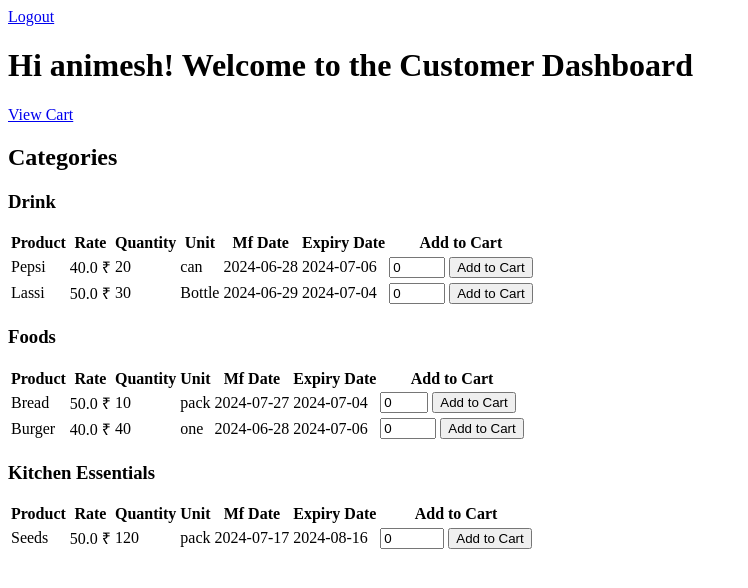
After one commit to unplugged-animesh/Bootcamp-code, a Flask app: page /customer/1/dashboard in a window 1280 px wide. The commit adds this page. Shown: the top 588 px of the page, without its empty margins (0-748 px from the left). Run offline with Flask 3, Linux system fonts and the light colour scheme; a user stored in the database is signed in.

Commit message:
Updated files

```diff
--- a/Models/model.py
+++ b/Models/model.py
@@ -38,6 +38,7 @@ class Cart(db.Model):
     items = db.relationship("CartItem", backref="Cart",cascade='all, delete-orphan')
 
 
+
 class CartItem(db.Model):
     id = db.Column(db.Integer, primary_key=True, autoincrement=True)
     quantity = db.Column(db.Integer, default=0, nullable=False)
--- /dev/null
+++ b/Templates/customer_dashboard.html
@@ -0,0 +1,64 @@
+<!DOCTYPE html>
+<html>
+
+<head>
+    <title>Customer Dashboard</title>
+</head>
+
+<body>
+    <div class="my-box">
+        <div class="logout">
+            <a href="{{ url_for('logout') }}" class="logout-btn">Logout</a>
+        </div>
+        <h1>Hi {{name}}! Welcome to the Customer Dashboard</h1>
+        <div class="cart-button">
+            <a href="{{ url_for('cart', curr_login_id=data.curr_login_id) }}" class="view-cart-btn">View Cart</a>
+        </div>
+        <div class="section">
+            <h2>Categories</h2>
+            </form>
+            {% for category, pdts in data.cart.items() %}
+            <div class="category">
+                <h3 class="category-name">{{ category }}</h3>
+                <table class="product-table">
+                    <tr>
+                        <th>Product</th>
+                        <th>Rate</th>
+                        <th>Quantity</th>
+                        <th>Unit</th>
+                        <th>Mf Date</th>
+                        <th>Expiry Date</th>
+                        <th>Add to Cart</th>
+                    </tr>
+                    {% for my_count, product in pdts %}
+                    <tr>
+                        <td class="product-name">{{ product.name }}</td>
+                        <td class="product-rate">{{ product.price}} ₹</td>
+                        <td class="product-quantity">
+                            {% if product.quantity == 0 %}
+                            Out of Stock
+                            {% else %}
+                            {{ product.quantity }}
+                            {% endif %}
+                        </td>
+                        <td class="product-unit">{{ product.unit }}</td>
+                        <td class="product-mf-date">{{ product.mf_date }}</td>
+                        <td class="product-expiry-date">{{ product.expiry_date }}</td>
+                        <td>
+                            <form method="POST"
+                                action="{{ url_for('customer_add_to_cart', curr_login_id=data.curr_login_id, product_id=product.id) }}">
+                                <input type="number" name="quantity" value="0" min="0"
+                                    max="{{ product.quantity-my_count }}">
+                                <button type="submit" class="add-to-cart-btn">Add to Cart</button>
+                            </form>
+                        </td>
+                    </tr>
+                    {% endfor %}
+                </table>
+            </div>
+            {% endfor %}
+        </div>
+    </div>
+</body>
+
+</html>
--- a/Templates/login.html
+++ b/Templates/login.html
@@ -3,6 +3,7 @@
 
 <head>
     <title>Login</title>
+    <link rel="stylesheet" type="text/css" href="{{url_for('static',filename='login.css')}}">
 </head>
 
 <body>
--- a/app.py
+++ b/app.py
@@ -5,16 +5,17 @@ from sqlalchemy.exc import IntegrityError
 from datetime import datetime
 
 
-app=Flask(__name__)
-
-app.config['SECRET_KEY']='East'
-app.config['SQLALCHEMY_DATABASE_URI']='sqlite:///grocery.sqlite3'
-app.config['SQLALCHEMY_TRACK_MODIFICATIONS']=False
-app.config['SQLALCHEMY_SILENCE_UBER_WARNING']=1
+app = Flask(__name__)
+app.config['SECRET_KEY'] = 'East'
+app.config['SQLALCHEMY_DATABASE_URI'] = 'sqlite:///grocery_store.sqlite3'
+app.config['SQLALCHEMY_TRACK_MODIFICATIONS'] = False
+app.config['SQLALCHEMY_SILENCE_UBER_WARNING'] = 1
 
 db.init_app(app)
 
 
+# @app.before_request
+# def create_all():
 with app.app_context():
     db.create_all()
 
@@ -23,39 +24,35 @@ with app.app_context():
 def home():
     return redirect(url_for('logout'))
 
+@app.route('/signup', methods=['GET', 'POST'])
+def signup():
+    if request.method == 'POST':
+        username = request.form['username']
+        email = request.form['email']
+        password = request.form['password']
+        admin = False
 
 
-#for Signup
-
-@app.route('/signup' , methods=['GET','POST'])
-def signup():
-    if request.method == 'POST':
-        username=request.form['username']
-        email=request.form['email']
-        password=request.form['password']
-        admin=False
-
-        if request.form.get('admin_key') =='Asharma':
-            admin=True
+        if request.form.get('admin_key') == 'Asharma':
+            admin = True
 
         try:
-            user=User(username=username,email=email,password=password,admin=admin)
+            user = User(username=username, email=email,password=password, admin=admin)
             db.session.add(user)
             db.session.commit()
-
             if not admin:
-                db.session.add(user)
+                cart = Cart(user_id=user.id)
+                db.session.add(cart)
                 db.session.commit()
-            flash('Your account was created Successfully.','success')
+            flash('Your account was created successfully.', 'success')
             return redirect(url_for('login'))
 
         except IntegrityError as e:
             db.session.rollback()
-            flash('Username or email already exists.')
+            flash('Username or email already exists. Please choose a different username or email.')
             return redirect(url_for('signup'))
 
     return render_template('signup.html')
-
 
 
 @app.route('/login', methods=['GET', 'POST'])
@@ -80,8 +77,8 @@ def login():
 
 
 def get_user_admin(curr_login_id):
-    if 'user_id' in session and curr_login_id==session['user_id']:
-        user=User.query.get(curr_login_id)
+    if 'user_id' in session and curr_login_id == session['user_id']:
+        user = User.query.get(curr_login_id)
         return user.admin
     return False
 
@@ -89,18 +86,15 @@ def get_user_admin(curr_login_id):
 
 @app.route('/dashboard/<int:curr_login_id>', methods=['GET'])
 def dashboard(curr_login_id):
-    if request.method=='GET':
-        if 'user_id' in session and session['user_id']==curr_login_id:
-            user=User.query.get(curr_login_id)
+    if request.method == 'GET':
+        if 'user_id' in session and session['user_id'] == curr_login_id:
+            user = User.query.get(curr_login_id)
             if user.admin:
-                return redirect(url_for('admin_dashboard',curr_login_id=curr_login_id))
+                return redirect(url_for('admin_dashboard', curr_login_id=curr_login_id))
             else:
-                return redirect(url_for('customer_dashboard',curr_login_id=curr_login_id))
-
-        flash('Please login to access the Dashboard')
-        return redirect (url_for('logout'))
-
-
+                return redirect(url_for('customer_dashboard', curr_login_id=curr_login_id))
+        flash('Please login to access the dashboard.')
+        return redirect(url_for('logout'))
 
 
 @app.route('/admin/<int:curr_login_id>/dashboard', methods=['GET'])
@@ -120,49 +114,90 @@ def admin_dashboard(curr_login_id):
         flash('Please login to access the admin dashboard.')
         return redirect(url_for('logout'))
 
+@app.route('/admin/<int:curr_login_id>/stats', methods=['GET'])
+def admin_stats(curr_login_id):
+    if 'user_id' in session and session['user_id'] == curr_login_id:
+        user = User.query.get(curr_login_id)
+        if not user.admin:
+            flash('You are not authorized to access the admin dashboard.')
+            return redirect(f"/dashboard/{curr_login_id}")
 
-@app.route('/admin/<int:curr_login_id>/create_category', methods=['GET','POST'])
+        categories = Category.query.all()
+        category_stats = []
+        for category in categories:
+            product_count = len(category.products)
+            total_quantity = sum([product.quantity for product in category.products])
+            category_stats.append({
+                'name': category.name,
+                'product_count': product_count,
+                'total_quantity': total_quantity
+            })
+
+        data = {
+            'curr_login_id': curr_login_id,
+            'category_stats': category_stats
+        }
+        return render_template('admin_stats.html', data=data, name=user.username)
+
+    flash('Please login to access the admin dashboard.')
+    return redirect(url_for('logout'))
+
+@app.route('/customer/<int:curr_login_id>/dashboard', methods=['GET'])
+def customer_dashboard(curr_login_id):
+    if request.method == 'GET':
+        if 'user_id' in session and session['user_id'] == curr_login_id:
+            categories = Category.query.all()
+            user_cart = Cart.query.filter_by(user_id=curr_login_id).first()
+            data = {'curr_login_id': curr_login_id,
+                    'cart': {f'{category.name}': [((lambda x: 0 if x is None else x.quantity)(CartItem.query.filter_by(
+                        cart_id=user_cart.id, cartitem_product_id=product.id).first()), product) for product in category.products] for category in categories}}
+            return render_template('customer_dashboard.html', data=data, name=User.query.get(curr_login_id).username)
+        flash('Please login to access the admin dashboard.')
+        return redirect(url_for('logout'))
+
+
+@app.route('/admin/<int:curr_login_id>/create_category', methods=['GET', 'POST'])
 def create_category(curr_login_id):
     if not get_user_admin(curr_login_id):
-        flash('You are not authorized to access the page')
+        flash('You are not authorized to access this page.')
         return redirect(url_for('logout'))
 
     if request.method == 'POST':
-        name=request.form['name']
+        name = request.form['name']
 
         try:
-            category=Category(name=name)
+            category = Category(name=name)
             db.session.add(category)
             db.session.commit()
-            return redirect(url_for('admin_dashboard',curr_login_id=curr_login_id))
+            return redirect(url_for('admin_dashboard', curr_login_id=curr_login_id))
         except IntegrityError:
             db.session.rollback()
-            flash("category with the name is already exists.")
-            return redirect(url_for('create_category',curr_login_id=curr_login_id))
+            flash('Category with the given name already exists.')
+            return redirect(url_for('create_category', curr_login_id=curr_login_id))
 
-    return render_template('create_category.html',curr_login_id=curr_login_id)
+    return render_template('create_category.html', curr_login_id=curr_login_id)
 
 
-@app.route('/admin/<int:curr_login_id>/edit_category/<int:category_id>', methods=['GET','POST'])
-def edit_category(curr_login_id,category_id):
+@app.route('/admin/<int:curr_login_id>/edit_categ/<int:category_id>', methods=['GET', 'POST'])
+def edit_category(curr_login_id, category_id):
     if not get_user_admin(curr_login_id):
-        flash('You are not authorized to access the page')
+        flash('You are not authorized to access this page.')
         return redirect(url_for('logout'))
 
-    category=Category.query.get_or_404(category_id)
+    category = Category.query.get_or_404(category_id)
 
-    if request.method=='POST':
+    if request.method == 'POST':
         try:
-            category.name=request.form['name']
+            category.name = request.form['name']
             db.session.commit()
-            flash('Category Updated Successfully')
-            return redirect(url_for('edit_category',curr_login_id=curr_login_id,category_id=category.id))
+            flash('Category updated successfully!')
+            return redirect(url_for('edit_category', curr_login_id=curr_login_id,category_id=category.id))
         except IntegrityError:
             db.session.rollback()
-            flash("category with the name is already exists.")
-            return redirect(url_for('edit_category',curr_login_id=curr_login_id,category_id=category.id))
+            flash('Category with the given name already exists.')
+            return redirect(url_for('edit_category', curr_login_id=curr_login_id, category_id=category.id))
 
-    return render_template('edit_category.html',curr_login_id=curr_login_id,category=category)
+    return render_template('edit_category.html', curr_login_id=curr_login_id, category=category)
 
 
 @app.route('/admin/<int:curr_login_id>/remove/<int:category_id>', methods=['GET', 'POST'])
@@ -180,22 +215,24 @@ def remove_category(curr_login_id, category_id):
 
     return render_template('remove_category.html', curr_login_id=curr_login_id, category=category)
 
-@app.route('/admin/<int:curr_login_id>/create_product' , methods=['GET','POST'])
+
+@app.route('/admin/<int:curr_login_id>/create_prod', methods=['GET', 'POST'])
 def create_product(curr_login_id):
     if not get_user_admin(curr_login_id):
         flash('You are not authorized to access this page.')
         return redirect(url_for('logout'))
 
-    if request.method=='POST':
-        name=request.form['name']
-        price=float(request.form['price'])
-        unit=request.form['unit']
-        quantity=int(request.form['quantity'])
-        mf_date=datetime.strptime(request.form['mf_date'],'%Y-%m-%d').date()
-        expiry_date=datetime.strptime(request.form['expiry_date'],'%Y-%m-%d').date()
-        category_id=int(request.form['category_id'])
-
-        product=Product(
+    if request.method == 'POST':
+        name = request.form['name']
+        price = float(request.form['price'])
+        unit = request.form['unit']
+        quantity = int(request.form['quantity'])
+        mf_date = datetime.strptime(
+            request.form['mf_date'], '%Y-%m-%d').date()
+        expiry_date = datetime.strptime(
+            request.form['expiry_date'], '%Y-%m-%d').date()
+        category_id = int(request.form['category_id'])
+        product = Product(
             name=name,
             price=price,
             unit=unit,
@@ -204,59 +241,192 @@ def create_product(curr_login_id):
             expiry_date=expiry_date,
             category_id=category_id
         )
-
         try:
             db.session.add(product)
             db.session.commit()
-            return redirect(url_for('admin_dashboard',curr_login_id=curr_login_id))
+            return redirect(url_for('admin_dashboard', curr_login_id=curr_login_id))
         except IntegrityError:
             db.session.rollback()
-            flash('Product already exists')
-            return redirect(url_for('create_product',curr_login_id=curr_login_id))
+            flash('Product already Exists.')
+            return redirect(url_for('create_product', curr_login_id=curr_login_id))
 
-    categories=Category.query.all()
-    return render_template('create_product.html',curr_login_id=curr_login_id,categories=categories)
+    categories = Category.query.all()
+    return render_template('create_product.html', curr_login_id=curr_login_id,categories=categories)
 
-@app.route('/admin/<int:curr_login_id>/edit_product/<int:product_id>' , methods=['GET','POST'])
-def edit_product(curr_login_id,product_id):
+
+@app.route('/admin/<int:curr_login_id>/edit_product/<int:product_id>', methods=['GET', 'POST'])
+def edit_product(curr_login_id, product_id):
     if not get_user_admin(curr_login_id):
         flash('You are not authorized to access this page.')
         return redirect(url_for('logout'))
 
-    product=Product.query.get_or_404(product_id)
+    product = Product.query.get_or_404(product_id)
 
-    if request.method=='POST':
-        product.name=request.form['name']
-        product.price=float(request.form['price'])
-        product.unit=request.form['unit']
-        product.quantity=int(request.form['quantity'])
-        product.mf_date=datetime.strptime(request.form['mf_date'],'%Y-%m-%d').date()
-        product.expiry_date=datetime.strptime(request.form['expiry_date'],'%Y-%m-%d').date()
-        product.category_id=int(request.form['category_id'])
-
+    if request.method == 'POST':
+        product.name = request.form['name']
+        product.price = float(request.form['price'])
+        product.unit = request.form['unit']
+        product.quantity = int(request.form['quantity'])
+        product.mf_date = datetime.strptime(
+            request.form['mf_date'], '%Y-%m-%d').date()
+        product.expiry_date = datetime.strptime(
+            request.form['expiry_date'], '%Y-%m-%d').date()
+        product.category_id = int(request.form['category_id'])
         try:
             db.session.commit()
-            return redirect(url_for('admin_dashboard',curr_login_id=curr_login_id))
-        except IntegrityError:
+            return redirect(url_for('admin_dashboard', curr_login_id=curr_login_id))
+        except:
             db.session.rollback()
-            return redirect(url_for('edit_product',curr_login_id=curr_login_id,product_id=product_id))
+            return redirect(url_for('edit_product', curr_login_id=curr_login_id, product_id=product_id))
 
-    categories=Category.query.all()
-    return render_template('edit_product.html',curr_login_id=curr_login_id,product=product,categories=categories)
+    categories = Category.query.all()
+    return render_template('edit_product.html', curr_login_id=curr_login_id, product=product, categories=categories)
 
-@app.route('/admin/<int:curr_login_id>/remove_product/<int:product_id>' , methods=['GET','POST'])
-def remove_product(curr_login_id,product_id):
+
+@app.route('/admin/<int:curr_login_id>/remove_product/<int:product_id>', methods=['GET', 'POST'])
+def remove_product(curr_login_id, product_id):
     if not get_user_admin(curr_login_id):
         flash('You are not authorized to access this page.')
         return redirect(url_for('logout'))
 
-    product=Product.query.get_or_404(product_id)
-    if request.method=='POST':
+    product = Product.query.get_or_404(product_id)
+
+    if request.method == 'POST':
         db.session.delete(product)
         db.session.commit()
-        return redirect(url_for('admin_dashboard',curr_login_id=curr_login_id))
+        return redirect(url_for('admin_dashboard', curr_login_id=curr_login_id))
 
-    return render_template('remove_product.html',curr_login_id=curr_login_id,product=product)
+    return render_template('remove_product.html', curr_login_id=curr_login_id, product=product)
+
+
+@app.route('/customer/<int:curr_login_id>/product/<int:product_id>/add-to-cart', methods=['GET', 'POST'])
+def customer_add_to_cart(curr_login_id, product_id):
+    if 'user_id' not in session or curr_login_id != session['user_id']:
+        flash('Current session logged out!')
+        return redirect(url_for('logout'))
+
+    product = Product.query.get_or_404(product_id)
+    quantity = int(request.form['quantity'])
+    cart = Cart.query.filter_by(user_id=curr_login_id).first()
+    existing_quantity = 0
+    found = False
+    for item in cart.items:
+        if product.id == item.cartitem_product_id:
+            existing_quantity = item.quantity
+            found = True
+            break
+    if product.quantity >= quantity+existing_quantity:
+        if not found:
+            cart_item = CartItem(
+                cart_id=cart.id, quantity=quantity, cartitem_product_id=product_id)
+            db.session.add(cart_item)
+            cart.cart_count += 1
+        else:
+            item.quantity += quantity
+        db.session.commit()
+
+    return redirect(url_for('customer_dashboard', curr_login_id=curr_login_id))
+
+
+@app.route('/customer/<int:curr_login_id>/cart', methods=['GET'])
+def cart(curr_login_id):
+    if 'user_id' not in session or curr_login_id != session['user_id']:
+        flash('Current session logged out!')
+        return redirect(url_for('logout'))
+
+    cart = Cart.query.filter_by(user_id=curr_login_id).first()
+    cartitem_pdt = [(item, Product.query.get(item.cartitem_product_id))
+                    for item in cart.items]
+
+    data = {'cartitem_pdt': cartitem_pdt, 'isEmpty': True if len(cartitem_pdt) == 0 else False,
+            'amount': sum(Product.query.get(item.cartitem_product_id).price *
+                          min(item.quantity, Product.query.get(item.cartitem_product_id).quantity) for item in cart.items), 'curr_login_id': curr_login_id}
+
+    return render_template('cart.html', data=data, name=User.query.get(curr_login_id).username)
+
+
+@app.route('/customer/<int:curr_login_id>/cart/<int:product_id>/edit', methods=['POST'])
+def update_cart_quantity(curr_login_id, product_id):
+    if 'user_id' not in session or curr_login_id != session['user_id']:
+        flash('Current session logged out!')
+        return redirect(url_for('logout'))
+
+    cart_item = CartItem.query.filter_by(
+        cartitem_product_id=product_id).first()
+
+    if not cart_item:
+        flash('Product not found in cart.')
+        return redirect(url_for('cart', curr_login_id=curr_login_id))
+
+    product = Product.query.get(cart_item.cartitem_product_id)
+    new_quantity = int(request.form['quantity'])
+
+    if new_quantity <= product.quantity:
+        cart_item.quantity = new_quantity
+        db.session.commit()
+
+    return redirect(url_for('cart', curr_login_id=curr_login_id))
+
+
+@app.route('/customer/<int:curr_login_id>/cart/<int:product_id>/remove-cartitem', methods=['POST'])
+def remove_from_cart(curr_login_id, product_id):
+    if 'user_id' not in session or curr_login_id != session['user_id']:
+        flash('Current session logged out!')
+        return redirect(url_for('logout'))
+
+    cart_item = CartItem.query.filter_by(
+        cartitem_product_id=product_id).first()
+
+    if not cart_item:
+        flash('Product not found in cart.')
+        return redirect(url_for('cart', curr_login_id=curr_login_id))
+
+    db.session.delete(cart_item)
+    db.session.commit()
+
+    flash('Product removed from cart and quantity added back.')
+    return redirect(url_for('cart', curr_login_id=curr_login_id))
+
+
+
+
+
+
+
+
+
+
+
+@app.route('/customer/<int:curr_login_id>/checkout', methods=['GET', 'POST'])
+def checkout(curr_login_id):
+    if 'user_id' not in session or curr_login_id != session['user_id']:
+        flash('Current session logged out!')
+        return redirect(url_for('logout'))
+
+    cart = Cart.query.filter_by(user_id=curr_login_id).first()
+    cartitem_pdt = [(item, Product.query.get(item.cartitem_product_id))
+                    for item in cart.items if Product.query.get(item.cartitem_product_id).quantity > 0]
+    data = {'cartitem_pdt': cartitem_pdt, 'isEmpty': True if len(cartitem_pdt) == 0 else False,
+            'amount': sum(Product.query.get(item.cartitem_product_id).price *
+                          min(item.quantity, Product.query.get(item.cartitem_product_id).quantity) for item in cart.items), 'curr_login_id': curr_login_id, 'isEmpty': True if len(cartitem_pdt) == 0 else False}
+    if request.method == 'POST':
+
+        db.session.commit()
+
+        for item in cart.items:
+            product = Product.query.get(item.cartitem_product_id)
+            product.quantity -= item.quantity
+            product.sold_quantity += item.quantity
+
+        db.session.delete(cart)
+        cart = Cart(user_id=curr_login_id)
+        db.session.add(cart)
+        db.session.commit()
+
+        return redirect(url_for('customer_dashboard', curr_login_id=curr_login_id))
+
+    return render_template('checkout.html', data=data)
+
 
 
 @app.route('/logout')
@@ -264,5 +434,6 @@ def logout():
     session.clear()
     return redirect(url_for('login'))
 
-if __name__=="__main__":
-    app.run(debug=True)
+
+if __name__ == '__main__':
+    app.run(port=5000)
```
Also changed, not shown: Templates/admin_dashboard.html (+21 -25 lines), Templates/admin_stats.html (added, +56 -0 lines), Templates/cart.html (added, +62 -0 lines), static/login.css (added, +48 -0 lines), instance/grocery_store.sqlite3 (added), 1 other file.
